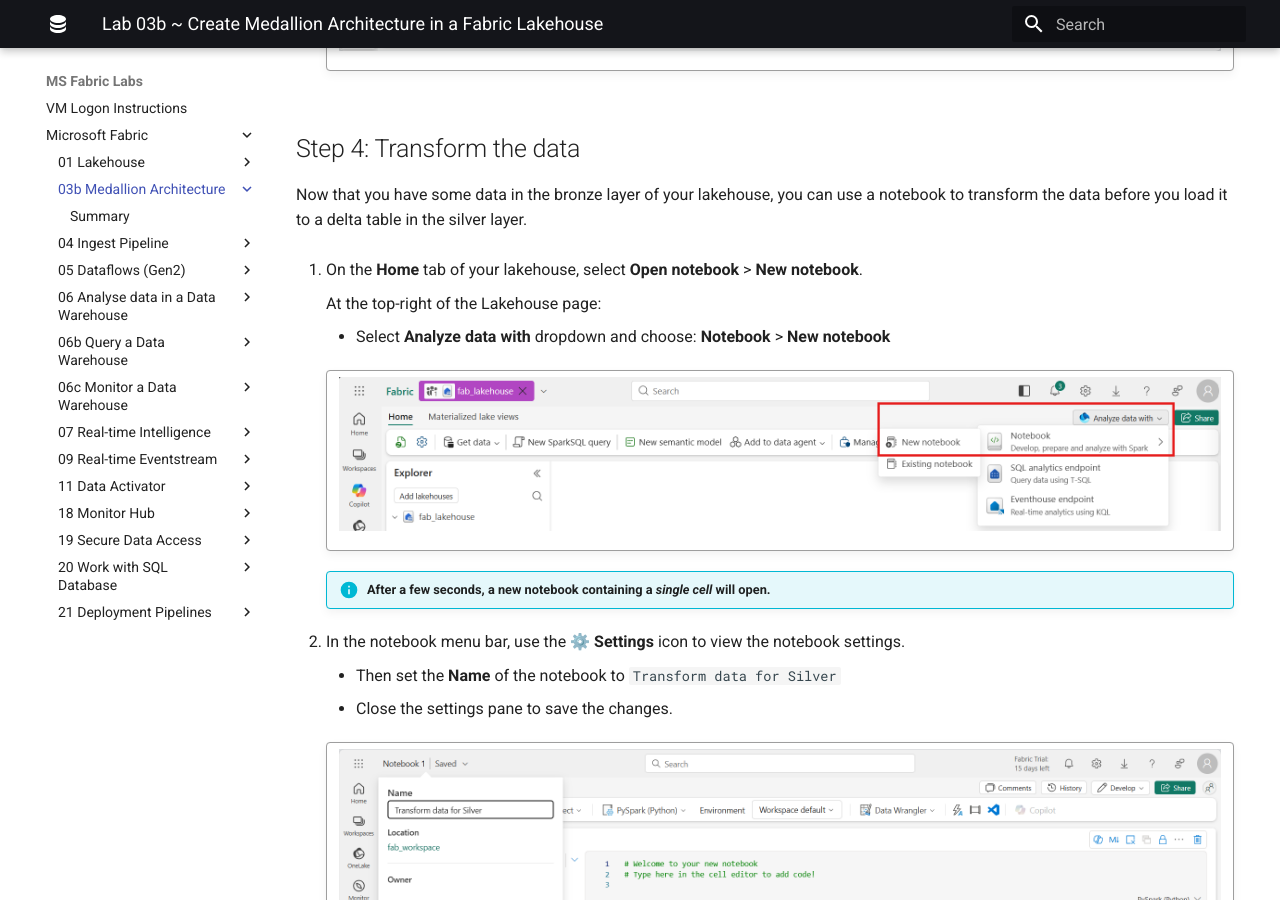
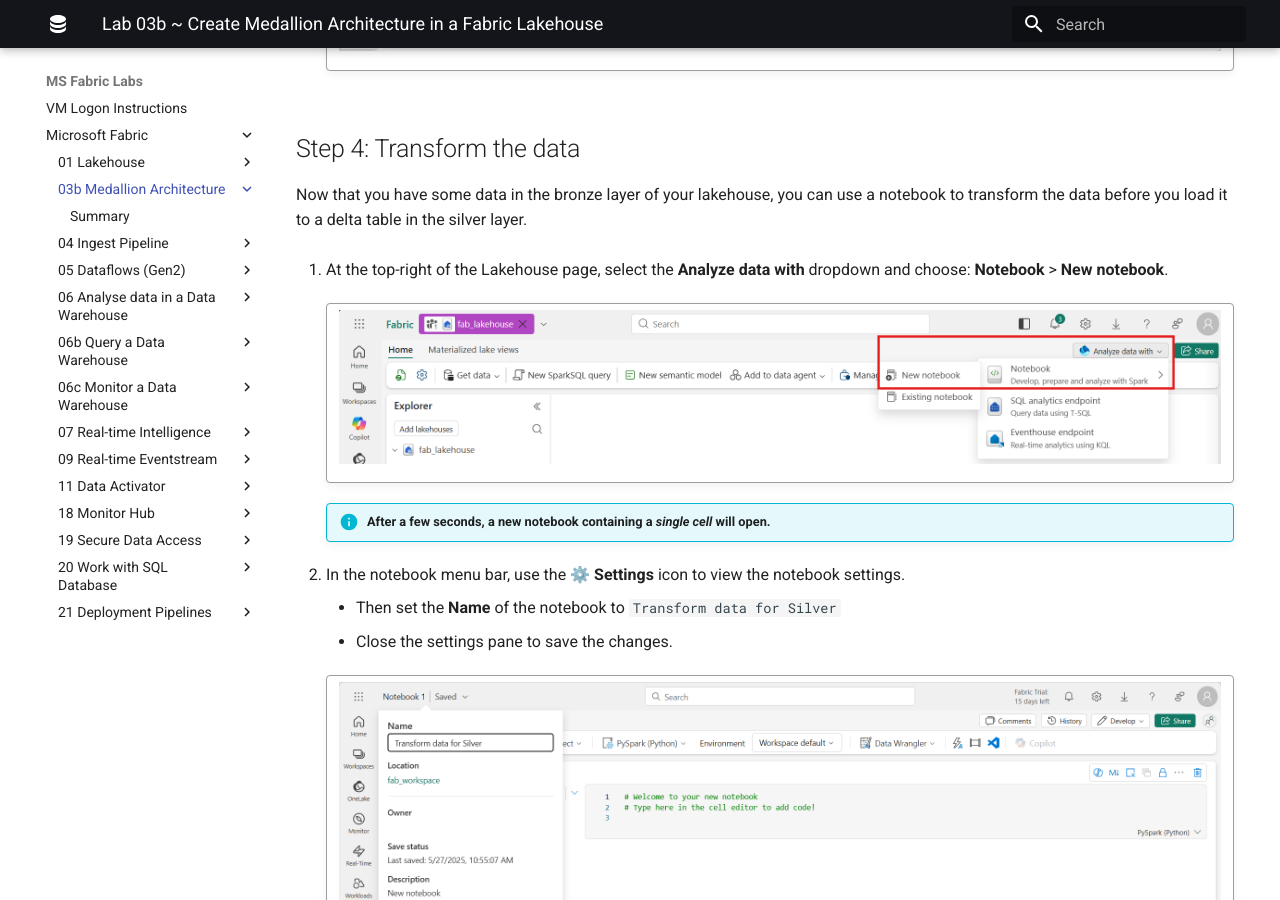
Before and after one commit to qaalabs/fabric, an MkDocs documentation site: the page built from docs/03b-medallion-lakehouse/index.md, in a window 1280 px wide and 900 px high, scrolled down 3017 px. Built offline with MkDocs 1.6.1 and Material for MkDocs 9.7.7, drawn with Linux system fonts in a browser that asks for light colours; some of the changed text lies outside the part shown.

```diff
--- a/docs/03b-medallion-lakehouse/index.md
+++ b/docs/03b-medallion-lakehouse/index.md
@@ -71,11 +71,7 @@ Next, you'll ingest some data into the data lakehouse for analysis. There are mu
 
 Now that you have some data in the bronze layer of your lakehouse, you can use a notebook to transform the data before you load it to a delta table in the silver layer.
 
-1. On the **Home** tab of your lakehouse, select **Open notebook** > **New notebook**.
-
-    At the top-right of the Lakehouse page:
-
-    - Select **Analyze data with** dropdown and choose: **Notebook** > **New notebook**
+1. At the top-right of the Lakehouse page, select the **Analyze data with** dropdown and choose: **Notebook** > **New notebook**.
 
     !!! quote ""
         ![Lakehouse new notebook](../img/qa-lakehouse-notebook.png)
@@ -322,11 +318,7 @@ Now you'll use a new notebook to transform the data further, model it into a sta
     - This will better demonstrate the process of transforming data from bronze to silver and then from silver to gold.
     - And it makes it easier to do debugging, troubleshooting, and for reuse.
 
-1. On the **Home** tab of your lakehouse, select **Open notebook** > **New notebook**.
-
-    At the top-right of the Lakehouse page:
-
-    - Select **Analyze data with** dropdown and choose: **Notebook** > **New notebook**
+1. At the top-right of the Lakehouse page, select the **Analyze data with** dropdown and choose: **Notebook** > **New notebook**.
 
     !!! quote ""
         ![Lakehouse new notebook](../img/qa-lakehouse-notebook.png)
```
Also changed, not shown: docs/01-lakehouse/index.md (+1 -5 lines), docs/03b-medallion-lakehouse/instructions-full.md (+1 -5 lines), docs/04-ingest-pipeline/index.md (+1 -1 lines).
